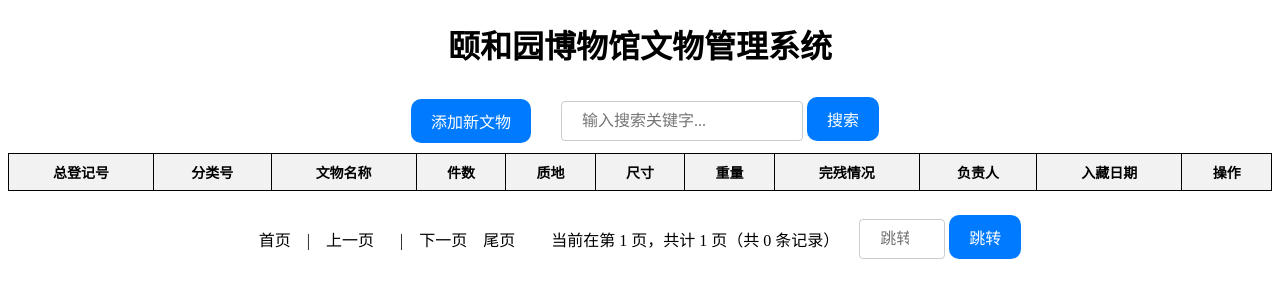
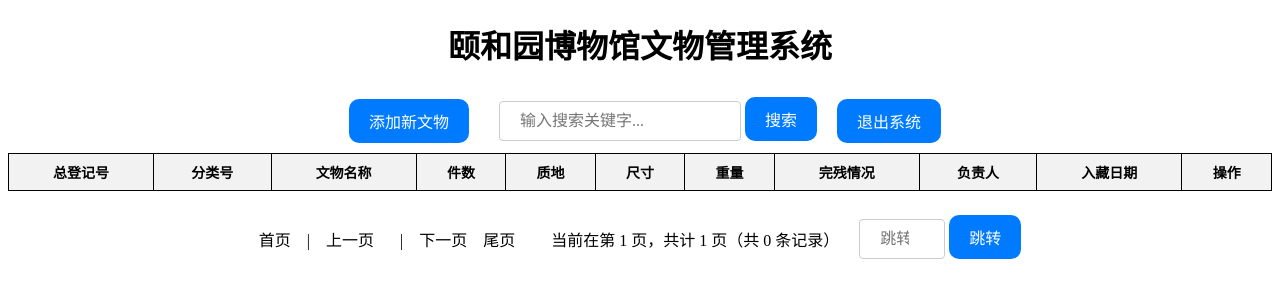
Before and after one commit to oldbigyang/Museum, a Django app: page /artifact/artifact_list in a window 1280 px wide. Shown: the top 300 px of the page. Run offline with Django 5.2, Linux system fonts and the light colour scheme; the visitor is signed in with stand-in values (Sample User, id 1); data that the repository does not hold is empty.

Commit message:
修复登录小问题、增加退出系统功能。

```diff
--- a/artifacts/static/artifacts/styles_list.css
+++ b/artifacts/static/artifacts/styles_list.css
@@ -4,7 +4,7 @@
 /*上部区域开始 */
 .form-top {
   display: grid;
-  grid-template-columns: auto auto;
+  grid-template-columns: auto auto auto;
   gap: 20px;
   justify-content: center;
   align-items: center;
--- a/artifacts/templates/artifacts/artifact_list.html
+++ b/artifacts/templates/artifacts/artifact_list.html
@@ -14,6 +14,10 @@
     <form style="display: inline-block" method="GET" action="">
       <input id="artsearch" class="form-top-input" type="" name="q" placeholder="输入搜索关键字..." value="{{ query|default_if_none:'' }}">
       <button class="button-top" type="submit">搜索</button>
+    </form>
+    <form style="display: inline-block" method="post" action="{% url 'logout' %}">
+    {% csrf_token %}
+    <button class="button-top" type="submit">退出系统</button>
     </form>
   </div>
   <table>
--- a/artifacts/templates/login.html
+++ b/artifacts/templates/login.html
@@ -26,10 +26,8 @@
             <button type="submit" class="button">登录</button>
             <span>&emsp;</span>
             <button type="reset" class="button">重置</button>
-            {% if error %}
-              <p>{{ error }}</p>
-            {% endif %}
         </div>
+        <p>{% if error %}{{ error }}{% endif %}</p>
       </form>
     </div>
 </body>
--- a/artifacts/views.py
+++ b/artifacts/views.py
@@ -8,6 +8,8 @@
 from django.contrib.staticfiles import finders
 from django.contrib.auth import authenticate, login, logout
 from django.contrib.auth.decorators import login_required
+from django.utils import timezone
+
 
 # 登录
 def user_login(request):
@@ -44,6 +46,8 @@
 
         logout(request)
         return redirect('login')  # 替换为登录页面路由
+
+    return redirect('login')
 
 
 
--- a/museum_management/settings.py
+++ b/museum_management/settings.py
@@ -75,6 +75,7 @@
 
 LOGIN_URL = '/artifact/login/'
 LOGIN_REDIRECT_URL = '/artifacts/artifact_list'
+LOGOUT_REDIRECT_URL = '/artifact/login/'
 
 
 # Database
```
Also changed, not shown: artifacts/templates/artifacts/artifact_confirm_delete.html (+8 -8 lines).
